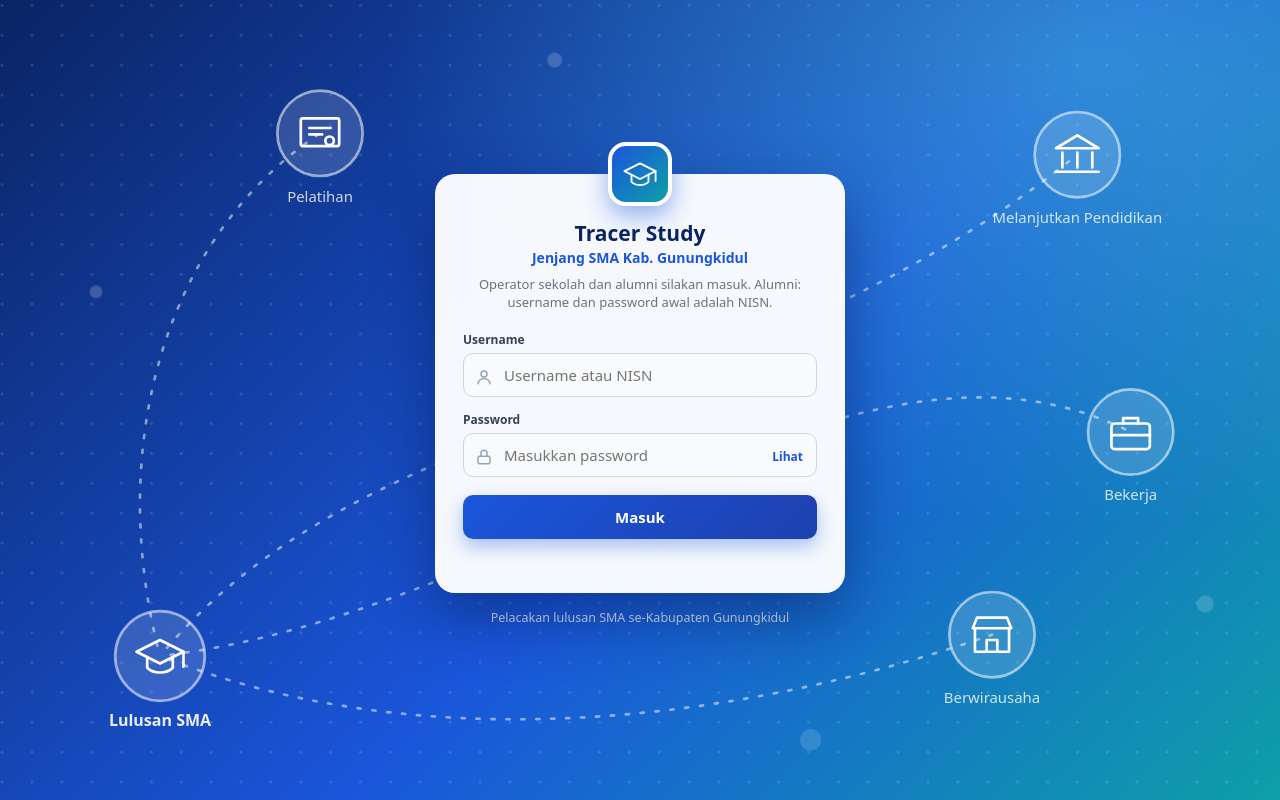
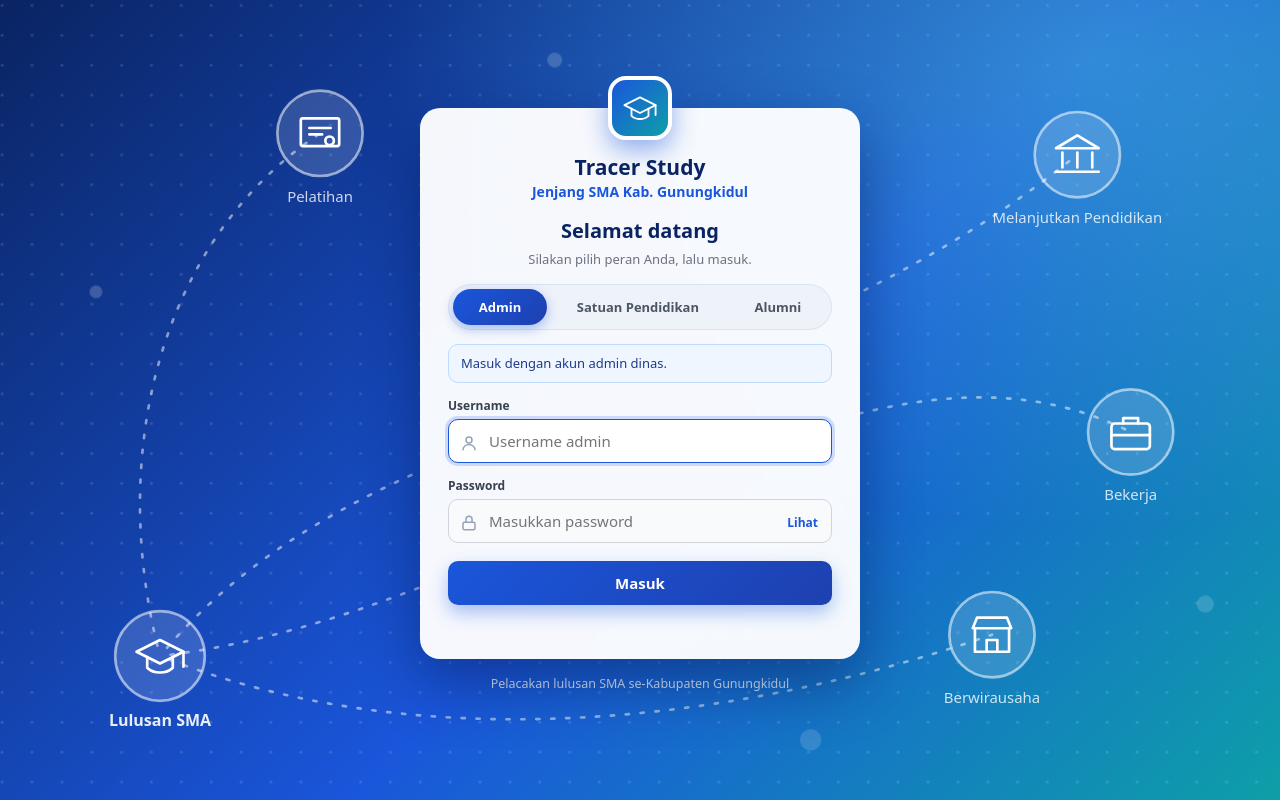
Before and after one commit to baldikmengk/tracerlulusan, a plain HTML site: page index.html in a window 1280 px wide. Drawn offline with Linux system fonts and the light colour scheme.

Commit message:
Update index.html

```diff
--- a/index.html
+++ b/index.html
@@ -80,7 +80,7 @@ table{width:100%;border-collapse:collapse;font-size:13px}th,td{padding:6px;borde
 @keyframes fl{0%,100%{transform:translateY(0)}50%{transform:translateY(-14px)}}
 .fl{animation:fl 7s ease-in-out infinite}.fl2{animation-duration:9s;animation-delay:-3s}
 @media(prefers-reduced-motion:reduce){.trace,.fl{animation:none}}
-.wrap{position:relative;width:100%;max-width:410px;text-align:center}
+.wrap{position:relative;width:100%;max-width:440px;text-align:center}
 .box{background:rgba(255,255,255,.96);border-radius:20px;padding:30px 28px 26px;box-shadow:0 24px 60px rgba(5,20,70,.45);text-align:left;backdrop-filter:blur(6px)}
 .logo{width:64px;height:64px;border-radius:18px;margin:-62px auto 14px;background:linear-gradient(135deg,#1a56db,#0e9fa8);display:flex;align-items:center;justify-content:center;box-shadow:0 10px 24px rgba(26,86,219,.45);border:4px solid #fff}
 .box h1{margin:0;text-align:center;font-size:21px;line-height:1.3;color:#0a2463}
@@ -94,6 +94,12 @@ table{width:100%;border-collapse:collapse;font-size:13px}th,td{padding:6px;borde
 #bl{width:100%;padding:12px;border-radius:10px;font-size:15px;font-weight:600;margin-top:4px;background:linear-gradient(135deg,#1a56db,#1e40af);box-shadow:0 8px 18px rgba(26,86,219,.35)}
 #bl:disabled{opacity:.7;cursor:wait}
 #msg{color:#dc2626;font-size:13px;margin-top:10px;text-align:center;min-height:18px}
+.wl{margin:16px 0 0;text-align:center;font-size:20px;color:#0a2463}
+.box .sub.s2{margin:6px 0 16px}
+.seg{display:flex;gap:4px;background:#eef2f9;border:1px solid #dbe3f0;border-radius:999px;padding:4px;margin:0 0 14px}
+.seg button{flex:1 1 auto;width:auto;background:transparent;color:#4b5563;border:0;border-radius:999px;padding:9px 10px;font-size:13px;font-weight:600;cursor:pointer;white-space:nowrap}
+.seg button.on{background:linear-gradient(135deg,#1a56db,#1e40af);color:#fff;box-shadow:0 4px 12px rgba(26,86,219,.35)}
+.lhint{background:#eff6ff;border:1px solid #bfdbfe;color:#1e3a8a;border-radius:10px;padding:9px 12px;font-size:13px;margin:0 0 14px;line-height:1.45}
 .wrap .note{color:rgba(255,255,255,.85);font-size:12.5px;margin-top:16px}
 .pager{display:flex;gap:6px;align-items:center;flex-wrap:wrap;font-size:13px;margin:8px 0}.pager button{padding:5px 11px}.pager input{width:72px;padding:5px 8px}
 #busy{position:fixed;top:10px;left:50%;transform:translateX(-50%);background:#fffbeb;border:1px solid #fcd34d;color:#92400e;padding:8px 16px;border-radius:10px;font-size:14px;z-index:60;box-shadow:0 6px 18px rgba(0,0,0,.18);max-width:92vw;text-align:center}
@@ -149,10 +155,17 @@ table{width:100%;border-collapse:collapse;font-size:13px}th,td{padding:6px;borde
         <div class="box">
             <div class="logo"><svg width="34" height="34" viewBox="-24 -20 48 40" fill="none" stroke="#fff" stroke-width="2.6" stroke-linecap="round" stroke-linejoin="round"><path d="M-22 -4 L0 -15 L22 -4 L0 7 Z"/><path d="M-12 1 V11 C-6 17 6 17 12 11 V1"/><path d="M22 -4 V10"/></svg></div>
             <h1>Tracer Study<span>Jenjang SMA Kab. Gunungkidul</span></h1>
-            <p class="sub">Operator sekolah dan alumni silakan masuk. Alumni: username dan password awal adalah NISN.</p>
-            <div class="f"><label for="u">Username</label>
+            <h2 class="wl">Selamat datang</h2>
+            <p class="sub s2">Silakan pilih peran Anda, lalu masuk.</p>
+            <div class="seg" role="tablist" aria-label="Masuk sebagai">
+                <button type="button" role="tab" class="on" data-r="admin" onclick="pilihPeran('admin')">Admin</button>
+                <button type="button" role="tab" data-r="sekolah" onclick="pilihPeran('sekolah')">Satuan Pendidikan</button>
+                <button type="button" role="tab" data-r="alumni" onclick="pilihPeran('alumni')">Alumni</button>
+            </div>
+            <div class="lhint" id="lh"></div>
+            <div class="f"><label for="u" id="lu">Username</label>
                 <svg class="ic" viewBox="0 0 24 24"><circle cx="12" cy="8" r="4"/><path d="M4 21c0-4 4-7 8-7s8 3 8 7"/></svg>
-                <input id="u" autocomplete="username" placeholder="Username atau NISN"></div>
+                <input id="u" autocomplete="username" placeholder="Username admin"></div>
             <div class="f"><label for="p">Password</label>
                 <svg class="ic" viewBox="0 0 24 24"><rect x="4" y="11" width="16" height="10" rx="2"/><path d="M8 11V7a4 4 0 0 1 8 0v4"/></svg>
                 <input id="p" type="password" autocomplete="current-password" placeholder="Masukkan password" style="padding-right:64px">
@@ -331,9 +344,29 @@ $('p').addEventListener('keydown',e=>{if(e.key==='Enter')doLogin()});
 $('u').addEventListener('keydown',e=>{if(e.key==='Enter')$('p').focus()});
 
 function eye(){const p=$('p'),h=p.type==='password';p.type=h?'text':'password';$('ey').textContent=h?'Sembunyi':'Lihat'}
+const LTAB={
+    admin:{nama:'Admin',u:'Username',up:'Username admin',h:'Masuk dengan akun admin dinas.',num:false},
+    sekolah:{nama:'Satuan Pendidikan',u:'NPSN',up:'NPSN sekolah (8 digit)',h:'Username dan password menggunakan <b>NPSN</b> sekolah.',num:true},
+    alumni:{nama:'Alumni',u:'NISN',up:'NISN (10 digit)',h:'Username dan password awal menggunakan <b>NISN</b>. Setelah masuk, Anda dapat menggantinya lewat tombol Ganti Password.',num:true}
+};
+const ROLE_TAB={admin:'admin',operator:'sekolah',alumni:'alumni'};
+let LR='admin';
+function pilihPeran(r){
+    LR=r;const t=LTAB[r];
+    document.querySelectorAll('.seg button').forEach(b=>b.classList.toggle('on',b.dataset.r===r));
+    $('lu').textContent=t.u;$('u').placeholder=t.up;$('u').inputMode=t.num?'numeric':'text';$('lh').innerHTML=t.h;
+    $('u').value='';$('p').value='';$('p').type='password';$('ey').textContent='Lihat';$('msg').textContent='';$('u').focus();
+}
+pilihPeran('admin');
 async function doLogin(){
     const bl=$('bl');$('msg').textContent='';bl.disabled=true;bl.textContent='Memproses...';
-    try{const r=await call('login',$('u').value,$('p').value);T=r.token;U=r.user;PRE=r.data||null;
+    try{const r=await call('login',$('u').value,$('p').value);
+        if(ROLE_TAB[r.user.role]!==LR){
+            call('logout',r.token).catch(()=>{});
+            $('msg').textContent='Akun ini bukan akun '+LTAB[LR].nama+'. Silakan pilih tab yang sesuai.';
+            bl.disabled=false;bl.textContent='Masuk';return;
+        }
+        T=r.token;U=r.user;PRE=r.data||null;
         ls.set('ts_t',T);ls.set('ts_u',JSON.stringify(U));await start();}
     catch(e){$('msg').textContent=e.message||'Login gagal, coba lagi.'}
     bl.disabled=false;bl.textContent='Masuk';
```
